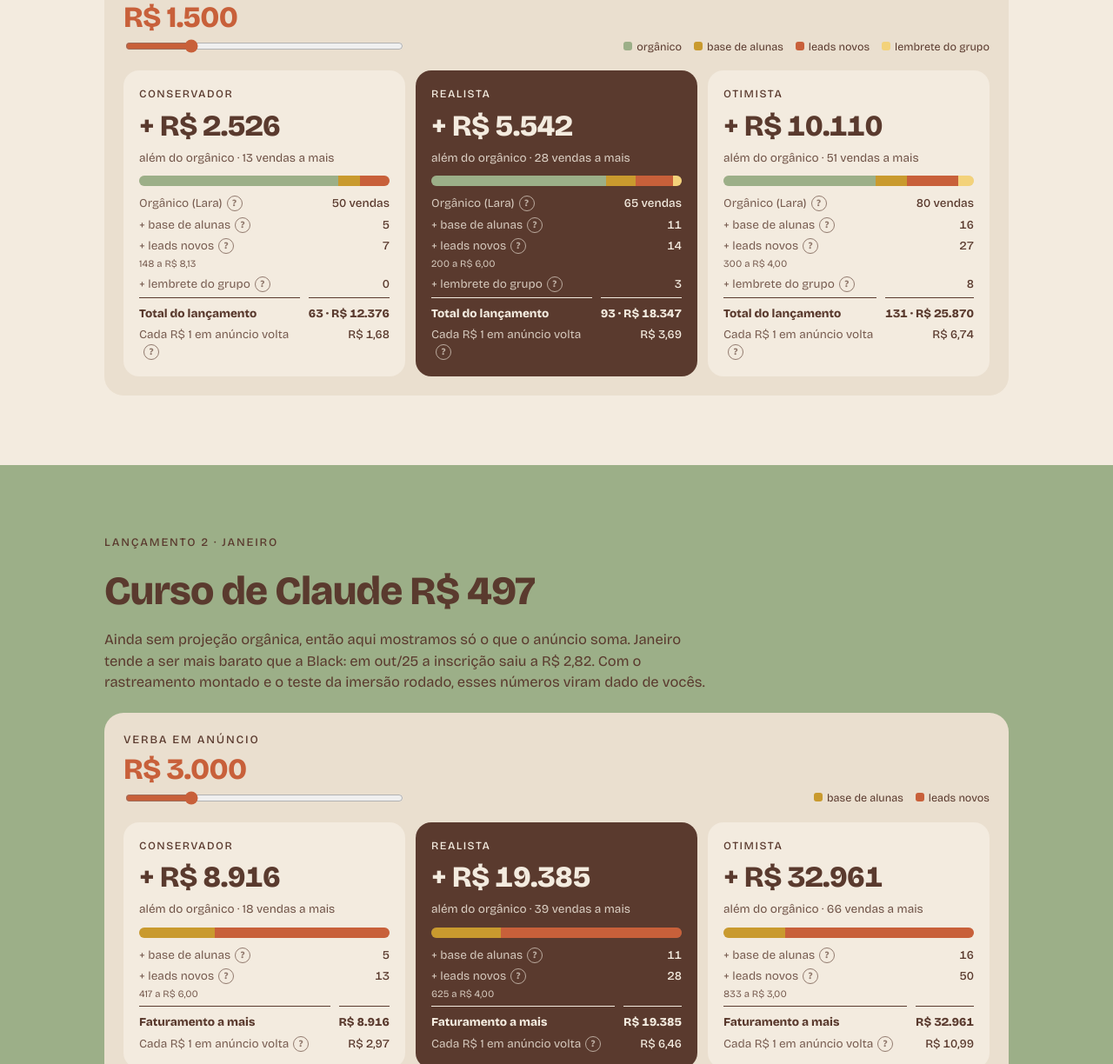
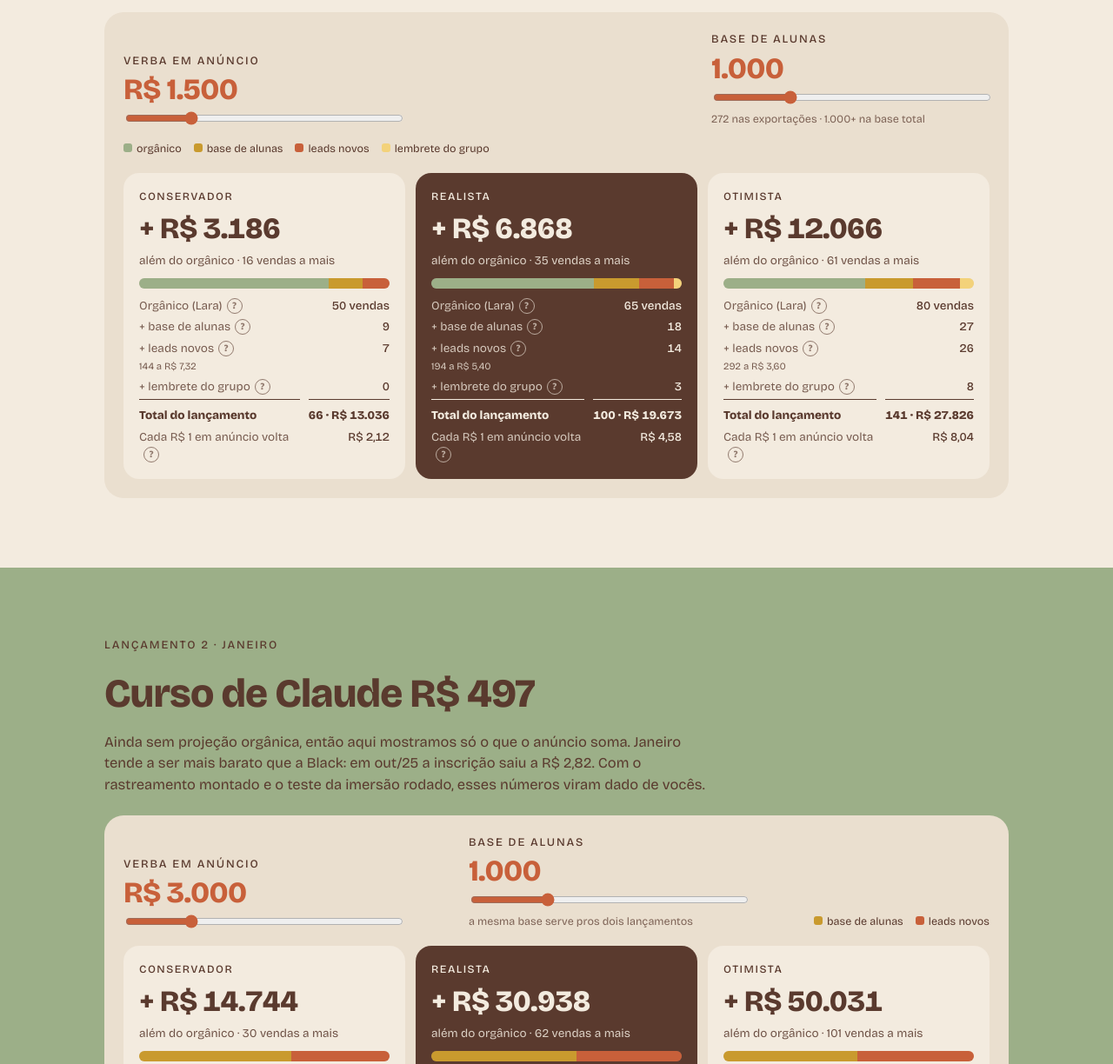
Before and after one commit to luanacaper/proposta-lara-dam, a plain HTML site: page projecao/index.html in a window 1280 px wide. Shown: the part 1289-2513 px from the top of the page at 87% size. Drawn offline with nearby package versions, Linux system fonts and the light colour scheme.

Commit message:
Projeção: base de alunas ajustável e efeito no público semelhante
Co-Authored-By: Claude Opus 5.5 <noreply@anthropic.com>

```diff
--- a/projecao/index.html
+++ b/projecao/index.html
@@ -102,7 +102,7 @@ p{margin:0;max-width:66ch}
       <div class="tile"><b class="num">R$ 114.927</b><span>em 335 vendas, jul/25 a nov/26</span></div>
       <div class="tile"><b class="num">R$ 2.800</b><span>em anúncio na vida toda da conta</span></div>
       <div class="tile"><b class="num">R$ 2,82</b><span>custo por inscrição em out/25 (R$ 8,13 na Black)</span></div>
-      <div class="tile"><b class="num">272</b><span>compradoras diferentes, 14,3% compraram 2 vezes ou mais</span></div>
+      <div class="tile"><b class="num">272 a 1.000+</b><span>alunas: 272 nas exportações de jul/25 a nov/26, mais de 1.000 na base total</span></div>
     </div>
     <p>Com só R$ 2.800 de anúncio em toda a história, o lançamento com tráfego (Manager Club) teve ticket médio de R$ 823, contra R$ 193 dos orgânicos. Tráfego quase não foi testado ainda: o espaço pra crescer é grande.</p>
     <p class="fonte">Fonte: Kiwify, Hotmart, Gerenciador de Anúncios e Instagram, levantados pela Lara em 17/11/2026.</p>
@@ -117,6 +117,7 @@ p{margin:0;max-width:66ch}
     <div class="lanc" id="lanc1">
       <div class="lanc-topo">
         <div class="verba"><label for="v1" class="rotulo">Verba em anúncio</label><output id="o1" for="v1">R$ 1.500</output><input type="range" id="v1" min="500" max="5000" step="100" value="1500"></div>
+        <div class="verba"><label for="b1" class="rotulo">Base de alunas</label><output id="ob1" for="b1">1.000</output><input type="range" class="base-r" id="b1" min="272" max="3000" step="1" value="1000"><span class="fonte">272 nas exportações · 1.000+ na base total</span></div>
         <div class="leg"><span><i style="background:var(--salvia)"></i>orgânico</span><span><i style="background:var(--mostarda)"></i>base de alunas</span><span><i style="background:var(--terracota)"></i>leads novos</span><span><i style="background:var(--mostarda-clara)"></i>lembrete do grupo</span></div>
       </div>
       <div class="cens" id="c1"></div>
@@ -133,6 +134,7 @@ p{margin:0;max-width:66ch}
     <div class="lanc" id="lanc2">
       <div class="lanc-topo">
         <div class="verba"><label for="v2" class="rotulo">Verba em anúncio</label><output id="o2" for="v2">R$ 3.000</output><input type="range" id="v2" min="1000" max="10000" step="250" value="3000"></div>
+        <div class="verba"><label for="b2" class="rotulo">Base de alunas</label><output id="ob2" for="b2">1.000</output><input type="range" class="base-r" id="b2" min="272" max="3000" step="1" value="1000"><span class="fonte">a mesma base serve pros dois lançamentos</span></div>
         <div class="leg"><span><i style="background:var(--mostarda)"></i>base de alunas</span><span><i style="background:var(--terracota)"></i>leads novos</span></div>
       </div>
       <div class="cens" id="c2"></div>
@@ -155,7 +157,8 @@ p{margin:0;max-width:66ch}
         <tr><td>Lead novo que compra o curso</td><td class="n">3%</td><td class="n">4,5%</td><td class="n">6%</td><td>Manager Club out/25 vendeu 54 em ~800 no grupo (6,75%) com ticket de R$ 952, já com anúncio rodando.</td></tr>
         <tr><td>Alunas da base que compram por causa do remarketing</td><td class="n">2%</td><td class="n">4%</td><td class="n">6%</td><td>Recompra imersão → imersão é 7,1%; Manager Club → imersão, 18,6%. Contamos só uma parte, pra não somar quem já compraria no orgânico.</td></tr>
         <tr><td>Vendas a mais com lembrete pro grupo</td><td class="n">0%</td><td class="n">+5%</td><td class="n">+10%</td><td>Comparecimento na live é de 40 a 80 em cada 100. Lembrete pago aumenta quem aparece.</td></tr>
-        <tr><td>Divisão da verba</td><td colspan="3">20% remarketing (até R$ 300 na imersão, até R$ 500 no curso), o resto em captação</td><td>Base de 272 alunas e públicos de vídeo e engajamento de 2.600 a 4.500 pessoas.</td></tr>
+        <tr><td>Divisão da verba</td><td colspan="3">Remarketing: cerca de R$ 1 por aluna, até 30% da verba. O resto em captação.</td><td>Base de alunas e públicos de vídeo e engajamento de 2.600 a 4.500 pessoas.</td></tr>
+        <tr><td>Efeito da base no público semelhante</td><td colspan="3">Base de 1.000+ deixa o custo por lead cerca de 10% menor que com 272 (até 15% com 3.000)</td><td>O Meta acha gente parecida melhor com uma lista maior de compradoras. Estimativa: o número real aparece no teste.</td></tr>
       </tbody>
     </table>
     </div>
@@ -170,12 +173,12 @@ p{margin:0;max-width:66ch}
     <div class="alertas">
       <div class="alerta"><h3>Pixel parado há 218 dias</h3><p>Sem API de Conversões e sem conversão personalizada. Precisa voltar na página de inscrição, na de obrigado e no checkout.</p></div>
       <div class="alerta"><h3>Nenhuma venda com UTM</h3><p>Nenhuma venda da Kiwify ou Hotmart chegou com origem. Sem isso, não tem como separar o que veio do anúncio do que veio do orgânico.</p></div>
-      <div class="alerta"><h3>Listas travadas</h3><p>"Alunos Manager Club" e "Lista leads LS01" só funcionam depois de aceitar os termos de lista de clientes. As 272 compradoras viram uma lista nova.</p></div>
+      <div class="alerta"><h3>Listas travadas</h3><p>"Alunos Manager Club" e "Lista leads LS01" só funcionam depois de aceitar os termos de lista de clientes. A base completa de alunas (272 nas exportações, 1.000+ no total) vira uma lista nova.</p></div>
       <div class="alerta"><h3>Conta com pendência</h3><p>A campanha de lembrete da Black/25 aparece com "Erro no pagamento" e ainda ligada. Vale conferir o pagamento e desligar o que sobrou.</p></div>
     </div>
     <div class="passos">
       <div class="passo"><b>1</b><h3>Rastreio</h3><p>Pixel, API de Conversões e UTM nos links de venda.</p></div>
-      <div class="passo"><b>2</b><h3>Públicos</h3><p>Lista das 272 alunas, vídeo, engajamento e semelhantes.</p></div>
+      <div class="passo"><b>2</b><h3>Públicos</h3><p>Lista com todas as alunas, vídeo, engajamento e semelhantes.</p></div>
       <div class="passo"><b>3</b><h3>Criativos</h3><p>Ganchos de história que já foram os mais baratos: "Você trabalha com o quê?" (R$ 1,62), "O que parecia distante" (R$ 1,96).</p></div>
       <div class="passo"><b>4</b><h3>No ar</h3><p>Captação da aula de 24/11 e lembrete pro grupo.</p></div>
     </div>
@@ -190,8 +193,8 @@ p{margin:0;max-width:66ch}
   var n=function(v){return Math.round(v).toLocaleString('pt-BR');};
   var DEF={
     org:['Orgânico','As vendas que vocês já projetam sem anúncio: 50 a 80 na imersão, como nos últimos lançamentos. Fica de fora da conta do tráfego.'],
-    base:['Base de alunas','As 272 pessoas que já compraram de vocês. O anúncio de remarketing mostra a imersão nova pra elas no Instagram, inclusive pra quem não viu os stories. Contamos só uma parte das que recompram (14,3% já compraram 2 vezes), pra não somar quem compraria de qualquer jeito.'],
-    novos:['Leads novos','Gente que ainda não segue vocês e entra no grupo pelo anúncio. Vem de dois lugares: público semelhante às alunas (o Meta usa as 272 compradoras e as inscritas como modelo e acha pessoas com o mesmo comportamento de compra) e quem já assistiu os vídeos de vocês. Como o conteúdo é o mesmo que converte no orgânico, esse lead converte perto do orgânico.'],
+    base:['Base de alunas','Todas as pessoas que já compraram de vocês (272 nas exportações de jul/25 a nov/26; mais de 1.000 na base total). Como quem compra a imersão também compra o Manager Club, essa base vale pros dois lançamentos. O anúncio de remarketing mostra a imersão nova pra elas no Instagram, inclusive pra quem não viu os stories. Contamos só uma parte das que recompram (14,3% já compraram 2 vezes), pra não somar quem compraria de qualquer jeito.'],
+    novos:['Leads novos','Gente que ainda não segue vocês e entra no grupo pelo anúncio. Vem de dois lugares: público semelhante às alunas (o Meta usa a lista de alunas e de inscritas como modelo, e quanto maior a lista, melhor ele acha gente parecida e acha pessoas com o mesmo comportamento de compra) e quem já assistiu os vídeos de vocês. Como o conteúdo é o mesmo que converte no orgânico, esse lead converte perto do orgânico.'],
     lemb:['Lembrete do grupo','Anúncio pequeno só pra quem já está no grupo, lembrando da aula ao vivo e da abertura do carrinho. Hoje de cada 100 no grupo, 40 a 80 aparecem na live. Mais gente na aula, mais vendas.'],
     roas:['Cada R$ 1 volta','Faturamento a mais dividido pelo que foi investido em anúncio. Ex.: R$ 3,00 quer dizer que cada real investido trouxe três de volta em vendas.']
   };
@@ -204,32 +207,36 @@ p{margin:0;max-width:66ch}
     [].forEach.call(b.closest('.lanc').querySelectorAll('.q[data-q="'+k+'"]'),function(x){x.setAttribute('aria-expanded','true');});
     box.innerHTML='<b>'+DEF[k][0]+'</b><span>'+DEF[k][1]+'</span>'; box.hidden=false;
   });
+  var BASE=1000;
+  function base(){return BASE;}
+  function sem(B){ return 1-Math.min(.15,Math.max(0,.1*Math.log(B/272)/Math.log(1000/272))); } // 272→1; 1000→0,90; teto 0,85
   var C1=[{nome:'Conservador',cpl:8.13,conv:.05,base:.02,lemb:0,org:50},{nome:'Realista',cpl:6,conv:.07,base:.04,lemb:.05,org:65},{nome:'Otimista',cpl:4,conv:.09,base:.06,lemb:.10,org:80}];
   var C2=[{nome:'Conservador',cpl:6,conv:.03,base:.02},{nome:'Realista',cpl:4,conv:.045,base:.04},{nome:'Otimista',cpl:3,conv:.06,base:.06}];
   function barra(partes,tot){ return '<div class="barra-tot">'+partes.map(function(p){return '<i style="width:'+(tot>0?p[0]/tot*100:0)+'%;background:var('+p[1]+')"></i>';}).join('')+'</div>'; }
   function r1(){
     var b=+$('v1').value; $('o1').textContent=brl(b);
     $('c1').innerHTML=C1.map(function(c,i){
-      var rmk=Math.min(300,b*.2), f=rmk/300, cap=b-rmk, leads=cap/c.cpl, vN=leads*c.conv, vB=272*c.base*f, vL=c.org*c.lemb*f;
+      var B=base(), rmk=Math.min(B*1,b*.3), f=rmk/B, cap=b-rmk, cplE=c.cpl*sem(B), leads=cap/cplE, vN=leads*c.conv, vB=B*c.base*f, vL=c.org*c.lemb*Math.min(1,b/800);
       var v=vN+vB+vL, fat=v*197, tot=c.org+v;
       return '<div class="cen'+(i===1?' real':'')+'"><span class="nome">'+c.nome+'</span>'
         +'<div class="extra num">+ '+brl(fat)+'</div><div class="sub">além do orgânico · '+n(v)+' vendas a mais</div>'
         +barra([[c.org,'--salvia'],[vB,'--mostarda'],[vN,'--terracota'],[vL,'--mostarda-clara']],tot)
-        +'<dl><dt>Orgânico (Lara)'+Q('org')+'</dt><dd>'+n(c.org)+' vendas</dd><dt>+ base de alunas'+Q('base')+'</dt><dd>'+n(vB)+'</dd><dt>+ leads novos'+Q('novos')+'<br><small>'+n(leads)+' a R$ '+c.cpl.toLocaleString('pt-BR',{minimumFractionDigits:2})+'</small></dt><dd>'+n(vN)+'</dd><dt>+ lembrete do grupo'+Q('lemb')+'</dt><dd>'+n(vL)+'</dd>'
+        +'<dl><dt>Orgânico (Lara)'+Q('org')+'</dt><dd>'+n(c.org)+' vendas</dd><dt>+ base de alunas'+Q('base')+'</dt><dd>'+n(vB)+'</dd><dt>+ leads novos'+Q('novos')+'<br><small>'+n(leads)+' a R$ '+cplE.toLocaleString('pt-BR',{minimumFractionDigits:2,maximumFractionDigits:2})+'</small></dt><dd>'+n(vN)+'</dd><dt>+ lembrete do grupo'+Q('lemb')+'</dt><dd>'+n(vL)+'</dd>'
         +'<dt class="total">Total do lançamento</dt><dd class="total">'+n(tot)+' · '+brl(tot*197)+'</dd><dt>Cada R$ 1 em anúncio volta'+Q('roas')+'</dt><dd>R$ '+(fat/b).toLocaleString('pt-BR',{minimumFractionDigits:2,maximumFractionDigits:2})+'</dd></dl></div>';
     }).join('');
   }
   function r2(){
     var b=+$('v2').value; $('o2').textContent=brl(b);
     $('c2').innerHTML=C2.map(function(c,i){
-      var rmk=Math.min(500,b*.2), f=rmk/500, cap=b-rmk, leads=cap/c.cpl, vN=leads*c.conv, vB=272*c.base*f, v=vN+vB, fat=v*497;
+      var B=base(), rmk=Math.min(B*1,b*.3), f=rmk/B, cap=b-rmk, cplE=c.cpl*sem(B), leads=cap/cplE, vN=leads*c.conv, vB=B*c.base*f, v=vN+vB, fat=v*497;
       return '<div class="cen'+(i===1?' real':'')+'"><span class="nome">'+c.nome+'</span>'
         +'<div class="extra num">+ '+brl(fat)+'</div><div class="sub">além do orgânico · '+n(v)+' vendas a mais</div>'
         +barra([[vB,'--mostarda'],[vN,'--terracota']],v)
-        +'<dl><dt>+ base de alunas'+Q('base')+'</dt><dd>'+n(vB)+'</dd><dt>+ leads novos'+Q('novos')+'<br><small>'+n(leads)+' a R$ '+c.cpl.toLocaleString('pt-BR',{minimumFractionDigits:2})+'</small></dt><dd>'+n(vN)+'</dd>'
+        +'<dl><dt>+ base de alunas'+Q('base')+'</dt><dd>'+n(vB)+'</dd><dt>+ leads novos'+Q('novos')+'<br><small>'+n(leads)+' a R$ '+cplE.toLocaleString('pt-BR',{minimumFractionDigits:2,maximumFractionDigits:2})+'</small></dt><dd>'+n(vN)+'</dd>'
         +'<dt class="total">Faturamento a mais</dt><dd class="total">'+brl(fat)+'</dd><dt>Cada R$ 1 em anúncio volta'+Q('roas')+'</dt><dd>R$ '+(fat/b).toLocaleString('pt-BR',{minimumFractionDigits:2,maximumFractionDigits:2})+'</dd></dl></div>';
     }).join('');
   }
+  [].forEach.call(document.querySelectorAll('.base-r'),function(el){ el.addEventListener('input',function(){ BASE=+el.value; [].forEach.call(document.querySelectorAll('.base-r'),function(x){x.value=BASE;}); $('ob1').textContent=$('ob2').textContent=BASE.toLocaleString('pt-BR'); r1(); r2(); }); });
   $('v1').addEventListener('input',r1); $('v2').addEventListener('input',r2); r1(); r2();
 })();
 </script>
```
